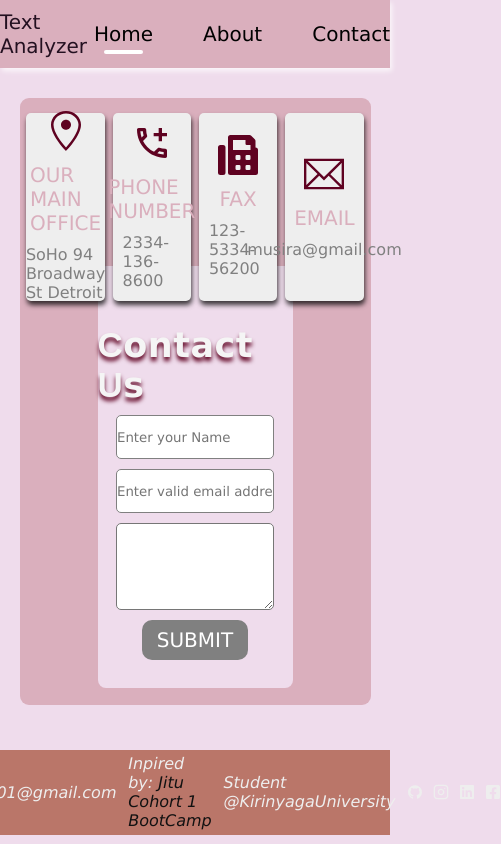
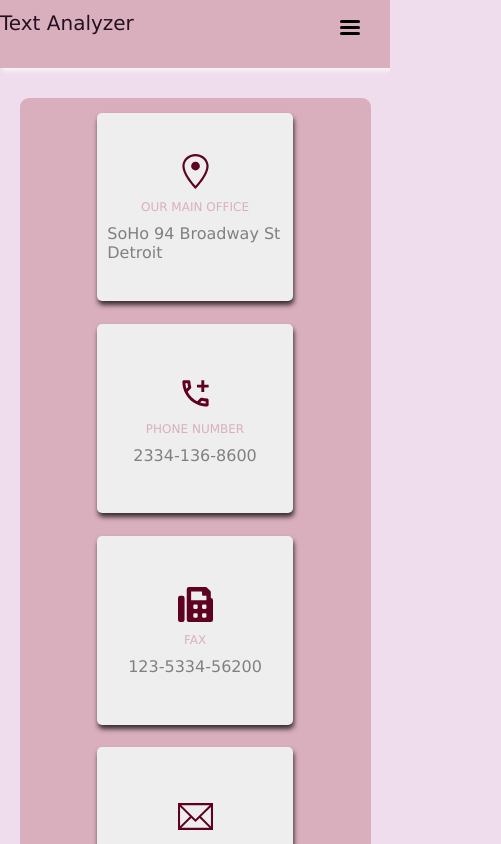
Before and after one commit to JoshMusira/TextAnalyzer, a React (Vite) app: page /contact in a window 390 px wide. Shown: the top 844 px of the page, 501 px wide, since content can reach past the window. Built offline with nearby package versions, Linux system fonts and the light colour scheme.

Commit message:
Adding Functionality

```diff
--- a/src/Components/Header.jsx
+++ b/src/Components/Header.jsx
@@ -9,11 +9,16 @@ const Header = () => {
             <Navbar name="Text Analyzer" />
             <div className="main-navbar-elements">
                 {/* <Navbar name="About Us" /> */}
-                <Link id='Home'className='Link active' to="/">Home</Link>
+                <Link id='Home' className='Link active' to="/">Home</Link>
                 <Link id='about' className='Link' to="/about">About</Link>
                 <Link id='contact' className='Link' to="/contact">Contact</Link>
                 {/* <Navbar name="Contact Us" /> */}
 
+            </div>
+            <div className="humberger-menu">
+                <span></span>
+                <span></span>
+                <span></span>
             </div>
         </div>
     )
--- a/src/Components/TextArea.jsx
+++ b/src/Components/TextArea.jsx
@@ -1,10 +1,17 @@
-import React, { useState } from 'react'
+import React, { useEffect, useRef, useState } from 'react'
 import '../Styles/textarea.css'
 import Section from './Section';
 import AverageContainer from './AverageContainer';
 
 
+
 const TextArea = () => {
+    const textAreaInput = useRef(null)
+
+    useEffect(() => {
+        textAreaInput.current.focus();
+
+    }, [])
     const [text, setText] = useState("");
     const HandleChange = (e) => {
         setText(e.target.value);
@@ -13,7 +20,7 @@ const TextArea = () => {
     return (
         <div className='text-area' >
             <Section text={text} />
-            <textarea onChange={HandleChange} name="" id="textarea-container" placeholder='Paste your text here ...' value={text} ></textarea>
+            <textarea onChange={HandleChange} name="" ref={textAreaInput} id="textarea-container" placeholder='Paste your text here ...' value={text} ></textarea>
             <AverageContainer text={text} />
         </div>
     )
--- a/src/Styles/Header.css
+++ b/src/Styles/Header.css
@@ -27,10 +27,54 @@
   flex-direction: row;
   /* justify-content: center; */
   align-items: center;
+  position: relative;
   justify-content: space-around;
   box-shadow: 2px 3px 5px 0px rgba(255, 255, 255, 0.75);
   -webkit-box-shadow: 2px 3px 5px 0px rgba(255, 255, 255, 0.75);
   -moz-box-shadow: 2px 3px 5px 0px rgba(255, 255, 255, 0.75);
+}
+.humberger-menu {
+  position: absolute;
+  top: 20px;
+  right: 20px;
+  display: none;
+  width: 30px;
+  /* gap: 5px; */
+  height: 30px;
+  background-color: #daafbd;
+  z-index: 10;
+  cursor: pointer;
+}
+.humberger-menu span {
+  display: block;
+  width: 20px;
+  margin-bottom: 3px;
+  height: 3px;
+  background-color: #000000;
+  /* margin: 0 5px; */
+  border-radius: 2px;
+}
+@media only screen and (max-width: 700px) {
+  .humberger-menu {
+    display: block;
+  }
+  .main-navbar-elements #Home,
+  #about,
+  #contact {
+    display: none;
+  }
+  .main-navbar {
+    /* display: flex; */
+    flex-direction: column;
+    align-items: flex-start;
+  }
+  .main-navbar-elements {
+    width: 100%;
+    display: flex;
+    align-items: center;
+    justify-content: center;
+    flex-direction: column;
+  }
 }
 .main-navbar-elements #Home {
   color: black;
@@ -49,6 +93,7 @@
 }
 .main-navbar-elements {
   display: flex;
+  /* display: none; */
   flex-direction: row;
   gap: 50px;
 }
--- a/src/Styles/about.css
+++ b/src/Styles/about.css
@@ -31,3 +31,29 @@
   line-height: 1.3;
   letter-spacing: 0.9px;
 }
+
+@media only screen and (max-width: 1000px) {
+  .mainContainer {
+    display: flex;
+    flex-direction: column;
+    align-items: center;
+  }
+  .leftContainer img {
+    width: 100%;
+    object-fit: contain;
+  }
+  .rightContainer h1 {
+    margin: 0;
+  }
+}
+
+@media only screen and (max-width: 530px) {
+  .mainContainer {
+    display: flex;
+    justify-content: center;
+    align-items: center;
+  }
+  .rightContainer h1 {
+    font-size: 45px;
+  }
+}
--- a/src/Styles/contact.css
+++ b/src/Styles/contact.css
@@ -16,6 +16,24 @@
   /* border: 1px solid green; */
   /* width: 70vw; */
   height: 20vh;
+}
+@media only screen and (max-width: 1000px) {
+  .masterContainer {
+    display: flex;
+    flex-direction: column;
+    height: 100%;
+    /* height: 115vh; */
+  }
+  .TopContainer {
+    display: grid;
+    /* width: 30%; */
+    z-index: 0;
+    grid-template-columns: auto auto;
+    grid-template-rows: auto auto;
+  }
+  .FormContainer form {
+    height: auto;
+  }
 }
 .FormContainer {
   display: flex;
@@ -104,9 +122,10 @@
   background-color: #eee;
   border-radius: 5px;
   z-index: 1;
-  width: 15vw;
+  width: 17vw;
   padding: 10px;
   height: 20vh;
+  overflow-x: auto;
   box-shadow: 1px 4px 5px 0px rgba(0, 0, 0, 0.75);
   -webkit-box-shadow: 1px 4px 5px 0px rgba(0, 0, 0, 0.75);
   -moz-box-shadow: 1px 4px 5px 0px rgba(0, 0, 0, 0.75);
@@ -117,8 +136,10 @@
   transform: scale(1.1);
 }
 .containerComponent span {
+  padding-top: 3px;
+
   padding-bottom: 3px;
-  font-size: 40px;
+  font-size: 35px;
   color: #5f0221;
 }
 .containerComponent span:hover {
@@ -129,7 +150,7 @@
   cursor: pointer;
   color: #daafbd;
   font-weight: 300;
-  font-size: 20px;
+  font-size: 17px;
 }
 .containerComponent p {
   color: gray;
@@ -137,3 +158,32 @@
   font-weight: 300;
   font-size: 16px;
 }
+@media only screen and (max-width: 1000px) {
+  .containerComponent {
+    width: 20vw;
+  }
+  .containerComponent h4 {
+    font-size: 12px;
+  }
+  .FormContainer form {
+    margin-top: 35%;
+    margin-bottom: 20px;
+  }
+}
+@media only screen and (max-width: 600px) {
+  .masterContainer {
+    display: flex;
+    flex-direction: column;
+  }
+  .containerComponent {
+    width: 50%;
+  }
+  .TopContainer {
+    display: flex;
+    align-items: center;
+    justify-content: center;
+
+    height: auto;
+    flex-direction: column;
+  }
+}
--- a/src/Styles/footer.css
+++ b/src/Styles/footer.css
@@ -18,3 +18,14 @@
 .footer-container span {
   color: #111;
 }
+
+@media only screen and (max-width: 1000px) {
+  .footer-container {
+    height: auto;
+    display: flex;
+    flex-direction: column;
+    gap: 10px;
+    padding-top: 10px;
+    padding-bottom: 10px;
+  }
+}
--- a/src/Styles/section.css
+++ b/src/Styles/section.css
@@ -1,13 +1,14 @@
 .section-container {
   display: flex;
-  flex-direction: row;
   background-color: #daafbd;
+  flex-wrap: wrap;
+  /* gap: 5%; */
   border-radius: 10px;
   justify-content: space-around;
   margin-top: 20px;
   align-items: center;
   width: 90vw;
-  height: 5vw;
+  /* height: 15%; */
   box-shadow: 1px 4px 5px 0px rgba(0, 0, 0, 0.75);
   -webkit-box-shadow: 1px 4px 5px 0px rgba(0, 0, 0, 0.75);
   -moz-box-shadow: 1px 4px 5px 0px rgba(0, 0, 0, 0.75);
@@ -17,6 +18,9 @@
   flex-direction: column;
   gap: 5px;
   align-items: center;
+  /* border: 1px solid red; */
+  /* width: 10%; */
+
   font-size: 18px;
 }
 .Counter p {
@@ -24,3 +28,9 @@
   letter-spacing: 1.1px;
   /* font-weight: 300; */
 }
+@media only screen and (max-width: 600px) {
+  .section-container {
+    display: flex;
+    flex-wrap: wrap;
+  }
+}
```
